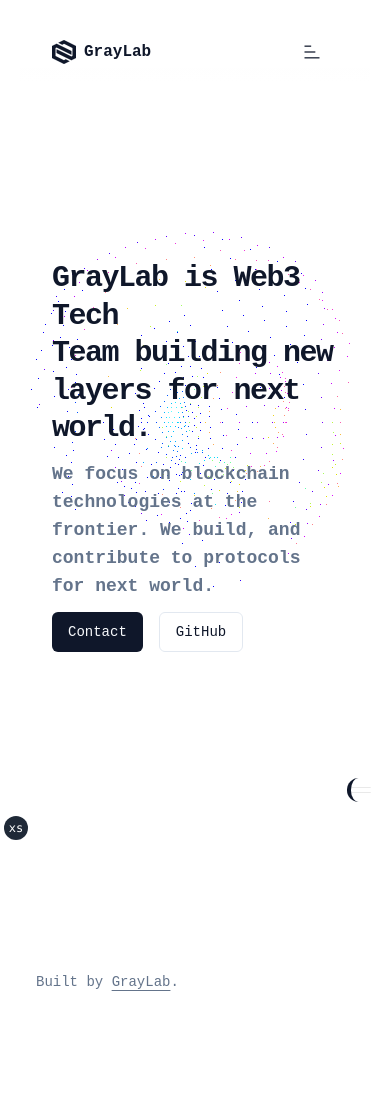
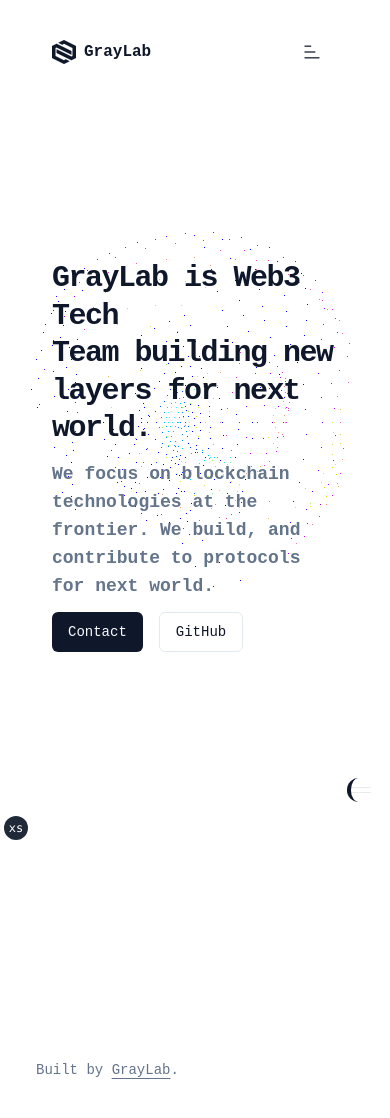
Before and after one commit to tibarom/gray, a Next.js app in the folder templates/next-template/: page / in a window 390 px wide. Before the commit the page ends 1056 px from the top, so only its background shows below. Built offline with nearby package versions, Linux system fonts and the light colour scheme; a web font is replaced by a local one.

Commit message:
fix: scroll moving

```diff
--- a/tailwind.config.cjs
+++ b/tailwind.config.cjs
@@ -17,7 +17,8 @@
     },
     extend: {
       backgroundImage: {
-        'gradient-opacity': 'linear-gradient(to bottom, hsl(var(--background)) 50%, transparent 100%)'
+        'gradient-opacity': 'linear-gradient(to bottom, hsl(var(--background)) 50%, transparent 100%)',
+        'gradient-opacity-0': 'linear-gradient(to bottom, transparent 20%, hsl(var(--background)) 100%)'
       },
       'responsive': '2vw', // '2vw'는 뷰포트 너비의 2%에 해당하는 글자 크기를 설정
       colors: {
--- a/templates/next-template/app/layout.tsx
+++ b/templates/next-template/app/layout.tsx
@@ -78,13 +78,15 @@
               <AniComponent>
                   <SiteHeader />
                   <div className="flex flex-col">
-                  <div>
+                  <div className="md:mb-0 mb-28">
                   {children}
                   <div className="absolute bottom-12 flex justify-end">
                   {/* <AudioButton url={"https://www.soundhelix.com/examples/mp3/SoundHelix-Song-1.mp3"} /> */}
                   <AudioVisualizer/>
                   </div>
-                  <SiteFooter />
+                  </div>
+                  <div className="z-10 bg-gradient-opacity-0 w-full h-full">
+                    <SiteFooter />
                   </div>
                   </div>
               </AniComponent>
--- a/templates/next-template/components/site-footer.tsx
+++ b/templates/next-template/components/site-footer.tsx
@@ -7,7 +7,7 @@
 
 export function SiteFooter() {
   return (
-    <footer className="py-6 md:py-0 z-0 mr-4 ml-4 mt-4 mb-4">
+    <footer className=" md:py-0  mr-4 ml-4 mt-4 mb-4 w-full h-full">
         <div className="mb-sm flex-1 text-xs">
         <p className="text-balance text-left text-sm leading-loose text-muted-foreground">
           Built by{" "}
```
